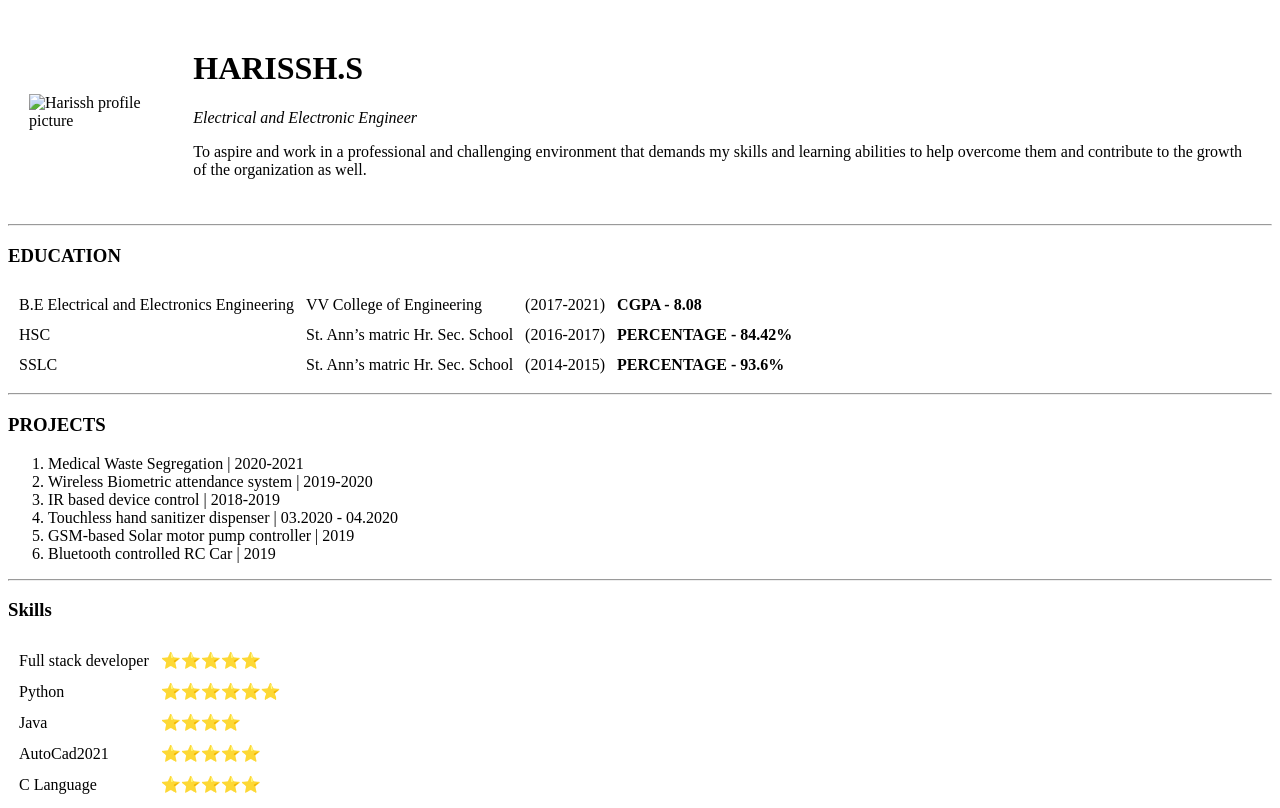
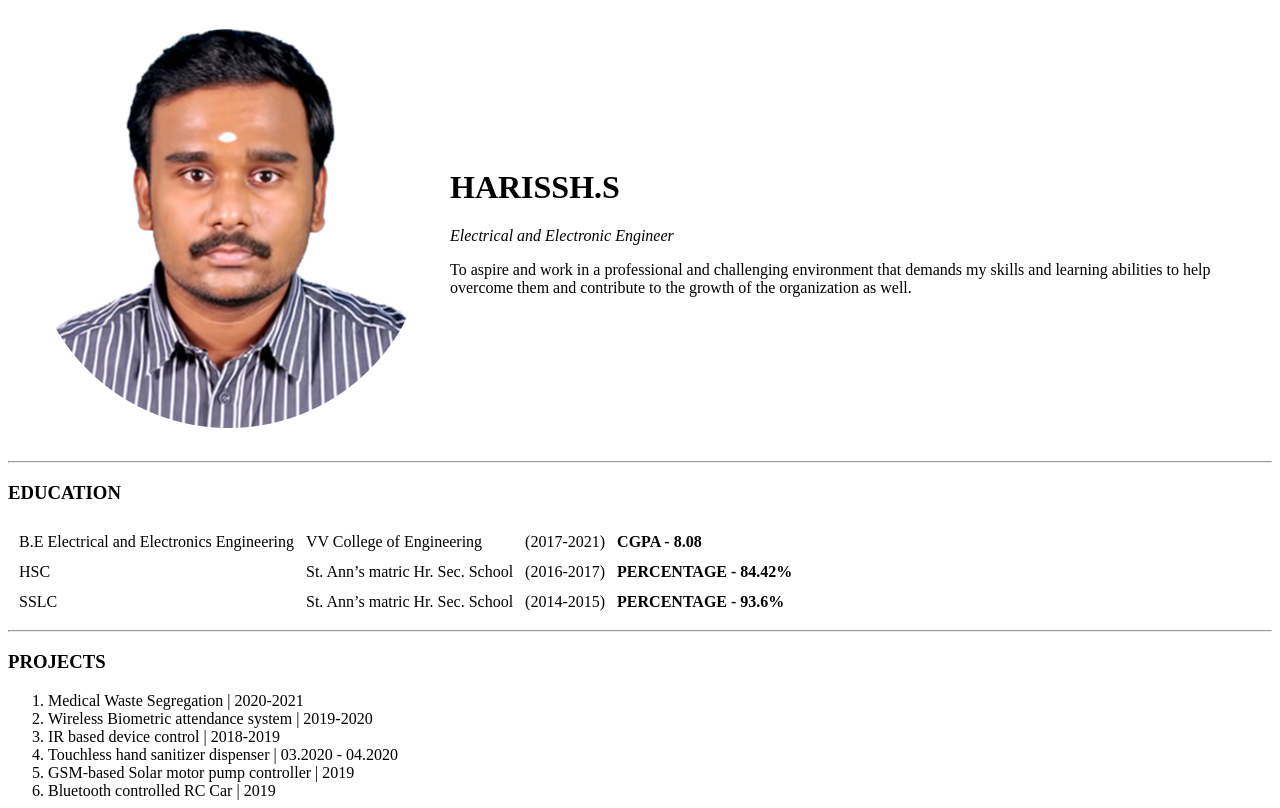
Before and after one commit to HARISSH2050/cv, a plain HTML site: page index.html in a window 1280 px wide. Shown: the top 808 px of the page. Drawn offline with Linux system fonts and the light colour scheme.

Commit message:
Update index.html

```diff
--- a/index.html
+++ b/index.html
@@ -9,7 +9,7 @@
 <body>
   <table cellspacing="20">
     <tr>
-      <td><img src="image/Harissh.png" alt="Harissh profile picture" sizes ="50,50"></td>
+      <td><img src="Harissh.png" alt="Harissh profile picture" sizes ="50,50"></td>
       <td>
         <h1>HARISSH.S</h1>
         <p> <em>Electrical and Electronic Engineer</em> </p>
```
